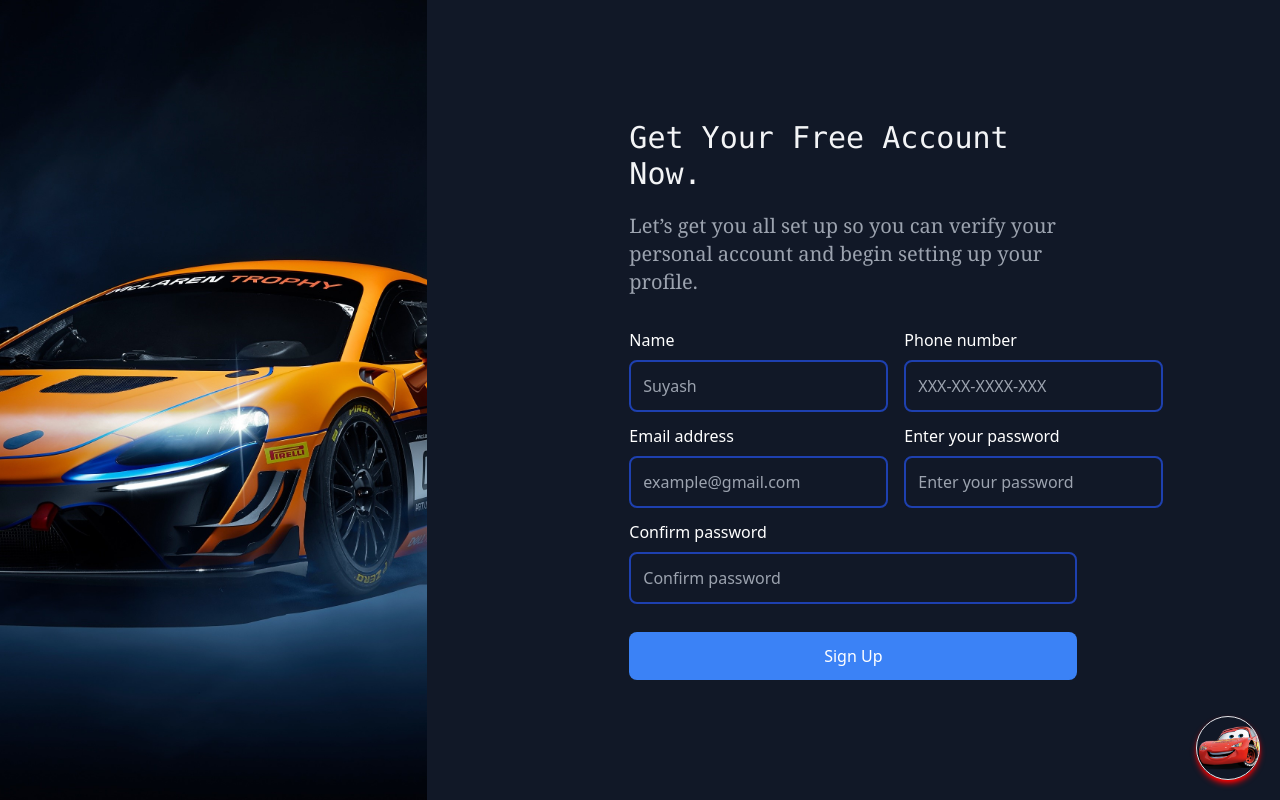
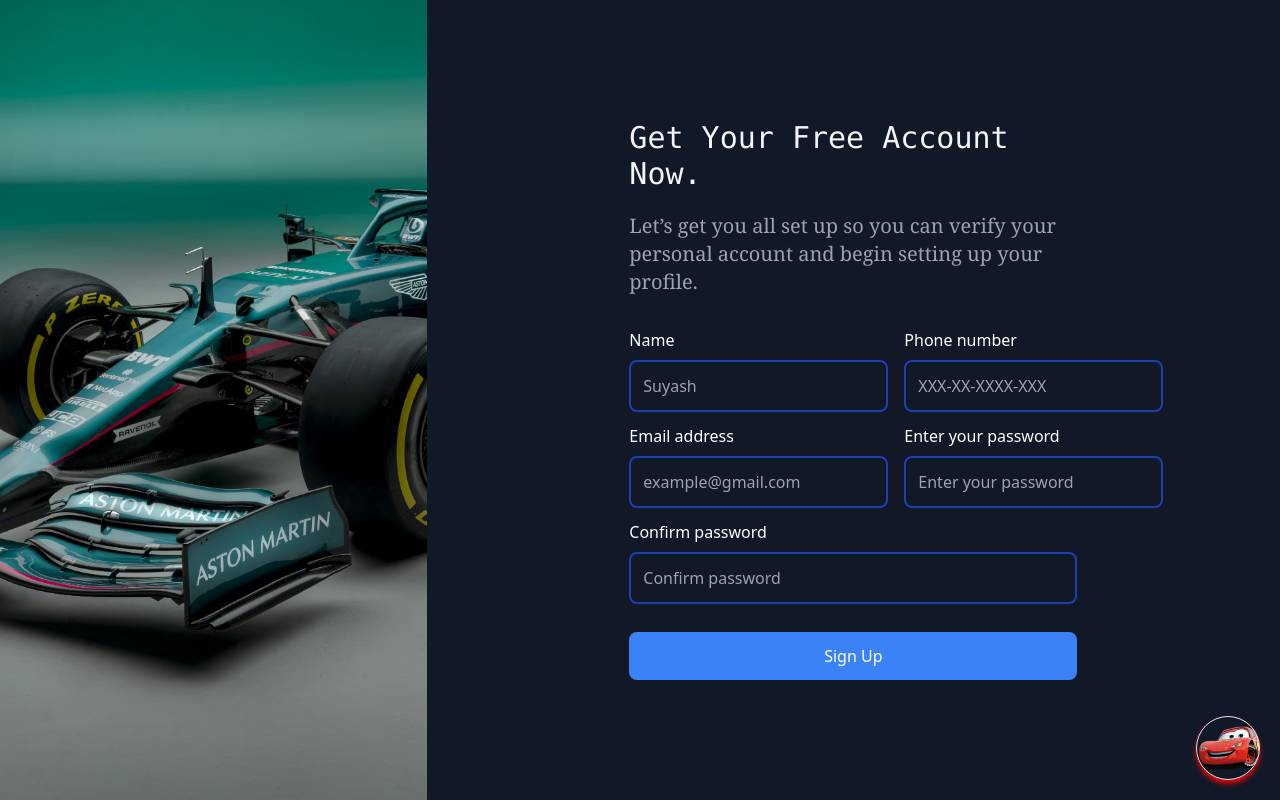
Before and after one commit to SuyashShukla0007/CarStop, a React (Vite) app in the folder web/frontend/: page /signUp in a window 1280 px wide. Built offline with nearby package versions, Linux system fonts and the light colour scheme.

Commit message:
minor ux changes

```diff
--- a/web/frontend/src/components/ChatBot/Bot.tsx
+++ b/web/frontend/src/components/ChatBot/Bot.tsx
@@ -99,7 +99,7 @@
 
   return (
     <div className="fixed inset-0 flex items-center justify-center z-50">
-      <div className="h-[60vh] w-[90vw] sm:h-[70vh] md:w-[60vw] sm:w-[30vw] rounded-lg shadow-lg bg-white overflow-hidden" style={{backgroundImage:`url(${img2})`, backgroundSize:'cover', backgroundPosition:'center'}}>
+      <div className="h-[60vh] w-[90vw] sm:h-[70vh] md:w-[30vw] sm:w-[30vw] rounded-lg shadow-lg bg-white overflow-hidden" style={{backgroundImage:`url(${img2})`, backgroundSize:'cover', backgroundPosition:'center'}}>
         <div className="flex items-center bg-red justify-between rounded-t-lg bg-red-600 p-4">
           <h1 className="text-white text-3xl justify-center inset-0 items-center flex font-bold">
             <img src={img} className='h-[4vh]  rounded-full  mr-4' alt="" />
--- a/web/frontend/src/pages/Login.tsx
+++ b/web/frontend/src/pages/Login.tsx
@@ -87,6 +87,7 @@
               Login
             </button>
           </form>
+          <a href="/signup" className="text-sm text-white">Dont't have a account,click here to sign up</a>
         </div>
       </div>
     </div>
--- a/web/frontend/src/pages/SignUp.tsx
+++ b/web/frontend/src/pages/SignUp.tsx
@@ -1,8 +1,8 @@
 import img1 from "../assets/aston.jpeg";
 import Cookies from "js-cookie";
-import img2 from "../assets/mclaren.jpg";
+// import img2 from "../assets/mclaren.jpg";
 import { useNavigate } from "react-router-dom";
-import img4 from "../assets/gtr.jpeg";
+// import img4 from "../assets/gtr.jpeg";
 // @ts-ignore
 import Loading from "../components/global/Loading";
 
@@ -20,7 +20,7 @@
   const navigate = useNavigate();
   const [loading, setLoading] = useState(true);
 
-  const images = [img1, img2, img4];
+  const images = [img1];
   const [currentImageIndex, setCurrentImageIndex] = useState(0);
 
   useEffect(() => {
```
